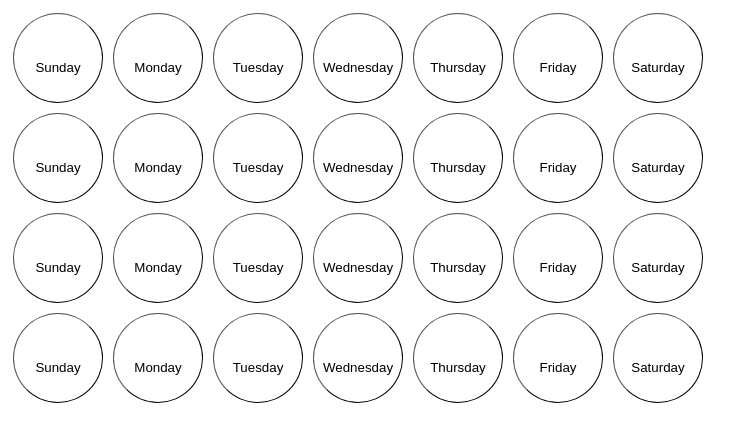
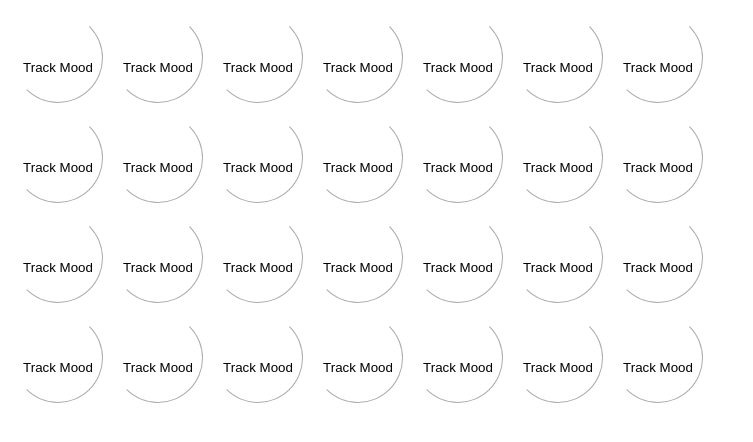
Before and after one commit to amyy98/MOODify, a Next.js app: page /calendar/build in a window 1280 px wide. Shown: the top 442 px of the page, without its empty margins (0-753 px from the left). Built offline with nearby package versions, Linux system fonts and the light colour scheme.

Commit message:
Quotes in progress

```diff
--- a/pages/calendar/build.jsx
+++ b/pages/calendar/build.jsx
@@ -40,55 +40,56 @@ function Days() {
         style={{ backgroundColor: sunColor }}
         onClick={() => setSunColor(changeColors)}
       >
-        Sunday
+        Track Mood
       </button>
 
       <button
         style={{ backgroundColor: monColor }}
         onClick={() => setMonColor(changeColors)}
       >
-        Monday
+        Track Mood
       </button>
 
       <button
         style={{ backgroundColor: tuesColor }}
         onClick={() => setTuesColor(changeColors)}
       >
-        Tuesday
+        Track Mood
       </button>
 
       <button
         style={{ backgroundColor: wedsColor }}
         onClick={() => setWedsColor(changeColors)}
       >
-        Wednesday
+        Track Mood
       </button>
 
       <button
         style={{ backgroundColor: thursColor }}
         onClick={() => setThursColor(changeColors)}
       >
-        Thursday
+        Track Mood
       </button>
 
       <button
         style={{ backgroundColor: friColor }}
         onClick={() => setFriColor(changeColors)}
       >
-        Friday
+        Track Mood
       </button>
 
       <button
         style={{ backgroundColor: satColor }}
         onClick={() => setSatColor(changeColors)}
       >
-        Saturday
+        Track Mood
       </button>
       <style jsx>
         {`
         button {
           border-radius: 50px;
           border-width: 1px;
+          border-color: white;
           cursor: pointer;
           outline: none;
           height: 90px;
```
Also changed, not shown: pages/index.jsx (+32 -4 lines).
